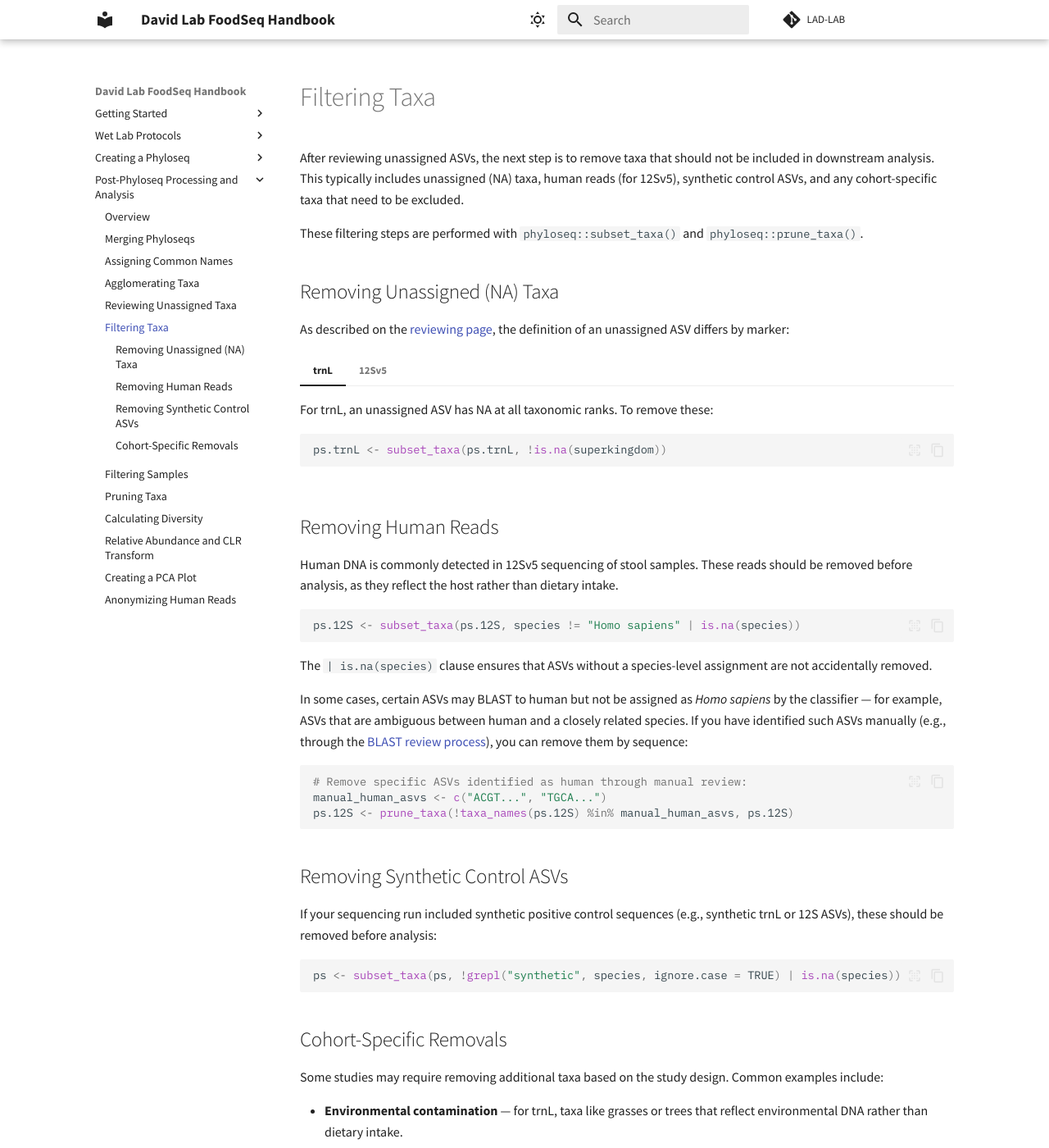
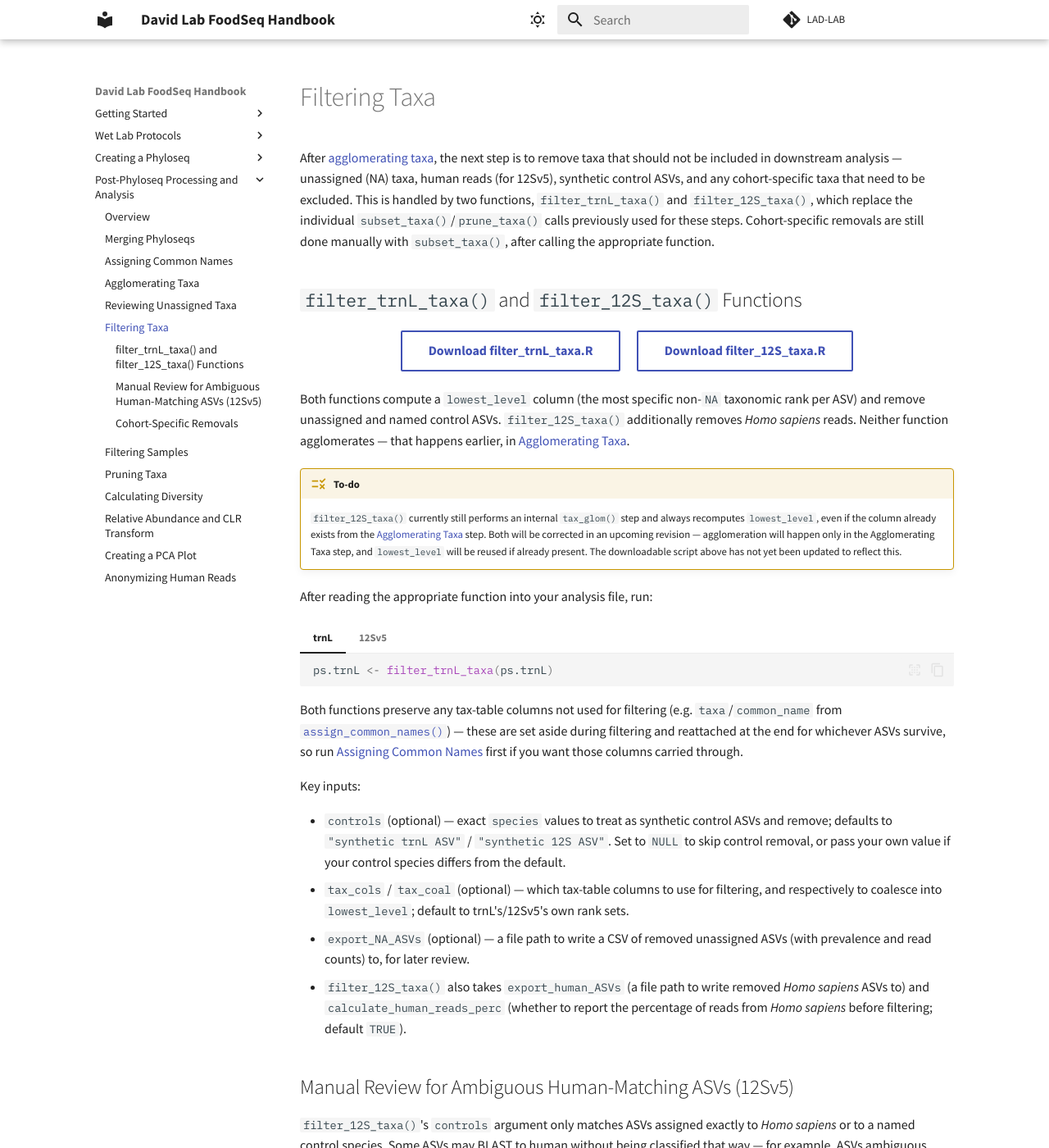
Before and after one commit to LAD-LAB/lad-lab.github.io, an MkDocs documentation site: the page built from docs/taxafiltering.md, in a window 1280 px wide and 1400 px high. Shown: the whole window at 82% size. Built offline with MkDocs 1.6.1 and Material for MkDocs 9.7.7, drawn with Linux system fonts in a browser that asks for light colours; some of the changed text lies outside the part shown.

Commit message:
Revise taxa filtering methods and documentation
Updated the filtering process to include new functions for taxa removal and clarified the steps for handling unassigned ASVs and human reads.

````diff
--- a/docs/taxafiltering.md
+++ b/docs/taxafiltering.md
@@ -1,42 +1,46 @@
 # Filtering Taxa
 
-After reviewing unassigned ASVs, the next step is to remove taxa that should not be included in downstream analysis. This typically includes unassigned (NA) taxa, human reads (for 12Sv5), synthetic control ASVs, and any cohort-specific taxa that need to be excluded.
+After [agglomerating taxa](glomming.md), the next step is to remove taxa that should not be included in downstream analysis — unassigned (NA) taxa, human reads (for 12Sv5), synthetic control ASVs, and any cohort-specific taxa that need to be excluded. This is handled by two functions, `filter_trnL_taxa()` and `filter_12S_taxa()`, which replace the individual `subset_taxa()`/`prune_taxa()` calls previously used for these steps. Cohort-specific removals are still done manually with `subset_taxa()`, after calling the appropriate function.
 
-These filtering steps are performed with `phyloseq::subset_taxa()` and `phyloseq::prune_taxa()`.
+## `filter_trnL_taxa()` and `filter_12S_taxa()` Functions
 
-## Removing Unassigned (NA) Taxa
+<div class="download-buttons" markdown>
+[Download filter_trnL_taxa.R](files/filter_trnL_taxa.R){ .md-button }
+[Download filter_12S_taxa.R](files/filter_12S_taxa.R){ .md-button }
+</div>
 
-As described on the [reviewing page](reviewing.md), the definition of an unassigned ASV differs by marker:
+Both functions compute a `lowest_level` column (the most specific non-`NA` taxonomic rank per ASV) and remove unassigned and named control ASVs. `filter_12S_taxa()` additionally removes *Homo sapiens* reads. Neither function agglomerates — that happens earlier, in [Agglomerating Taxa](glomming.md).
+
+!!! to-do
+
+    `filter_12S_taxa()` currently still performs an internal `tax_glom()` step and always recomputes `lowest_level`, even if the column already exists from the [Agglomerating Taxa](glomming.md) step. Both will be corrected in an upcoming revision — agglomeration will happen only in the Agglomerating Taxa step, and `lowest_level` will be reused if already present. The downloadable script above has not yet been updated to reflect this.
+
+After reading the appropriate function into your analysis file, run:
 
 === "trnL"
 
-    For trnL, an unassigned ASV has NA at all taxonomic ranks. To remove these:
-
     ``` r
-    ps.trnL <- subset_taxa(ps.trnL, !is.na(superkingdom))
+    ps.trnL <- filter_trnL_taxa(ps.trnL)
     ```
 
 === "12Sv5"
 
-    For 12Sv5, an unassigned ASV has NA at both order and family. To remove these:
-
     ``` r
-    ps.12S <- subset_taxa(ps.12S, !(is.na(order) & is.na(family)))
+    ps.12S <- filter_12S_taxa(ps.12S)
     ```
 
-    Note that this retains ASVs that have an assignment at order or family (or both), even if lower ranks like genus or species are NA.
+Both functions preserve any tax-table columns not used for filtering (e.g. `taxa`/`common_name` from [`assign_common_names()`](commonnames.md#assign_common_names-function)) — these are set aside during filtering and reattached at the end for whichever ASVs survive, so run [Assigning Common Names](commonnames.md) first if you want those columns carried through.
 
-## Removing Human Reads
+Key inputs:
 
-Human DNA is commonly detected in 12Sv5 sequencing of stool samples. These reads should be removed before analysis, as they reflect the host rather than dietary intake.
+* `controls` (optional) — exact `species` values to treat as synthetic control ASVs and remove; defaults to `"synthetic trnL ASV"` / `"synthetic 12S ASV"`. Set to `NULL` to skip control removal, or pass your own value if your control species differs from the default.
+* `tax_cols` / `tax_coal` (optional) — which tax-table columns to use for filtering, and respectively to coalesce into `lowest_level`; default to trnL's/12Sv5's own rank sets.
+* `export_NA_ASVs` (optional) — a file path to write a CSV of removed unassigned ASVs (with prevalence and read counts) to, for later review.
+* `filter_12S_taxa()` also takes `export_human_ASVs` (a file path to write removed *Homo sapiens* ASVs to) and `calculate_human_reads_perc` (whether to report the percentage of reads from *Homo sapiens* before filtering; default `TRUE`).
 
-``` r
-ps.12S <- subset_taxa(ps.12S, species != "Homo sapiens" | is.na(species))
-```
+## Manual Review for Ambiguous Human-Matching ASVs (12Sv5)
 
-The `| is.na(species)` clause ensures that ASVs without a species-level assignment are not accidentally removed.
-
-In some cases, certain ASVs may BLAST to human but not be assigned as *Homo sapiens* by the classifier — for example, ASVs that are ambiguous between human and a closely related species. If you have identified such ASVs manually (e.g., through the [BLAST review process](reviewing.md#blasting-unassigned-asvs)), you can remove them by sequence:
+`filter_12S_taxa()`'s `controls` argument only matches ASVs assigned exactly to *Homo sapiens* or to a named control species. Some ASVs may BLAST to human without being classified that way — for example, ASVs ambiguous between human and a closely related species. If you have identified such ASVs manually (e.g., through the [BLAST review process](reviewing.md#blasting-unassigned-asvs)), remove them by sequence after calling `filter_12S_taxa()`:
 
 ``` r
 # Remove specific ASVs identified as human through manual review:
@@ -44,17 +48,13 @@ manual_human_asvs <- c("ACGT...", "TGCA...")
 ps.12S <- prune_taxa(!taxa_names(ps.12S) %in% manual_human_asvs, ps.12S)
 ```
 
-## Removing Synthetic Control ASVs
+!!! note "Synthetic controls with a different name"
 
-If your sequencing run included synthetic positive control sequences (e.g., synthetic trnL or 12S ASVs), these should be removed before analysis:
-
-``` r
-ps <- subset_taxa(ps, !grepl("synthetic", species, ignore.case = TRUE) | is.na(species))
-```
+    If your sequencing run's synthetic control ASV isn't named exactly `"synthetic trnL ASV"` or `"synthetic 12S ASV"`, pass the actual value via `controls = "[your control's species name]"`, or filter it out manually with `subset_taxa()`.
 
 ## Cohort-Specific Removals
 
-Some studies may require removing additional taxa based on the study design. Common examples include:
+Some studies may require removing additional taxa based on the study design, after calling `filter_trnL_taxa()`/`filter_12S_taxa()`. Common examples include:
 
 * **Environmental contamination** — for trnL, taxa like grasses or trees that reflect environmental DNA rather than dietary intake.
 * **Known contaminants** — taxa identified during [quality control](pipeline.md#quality-control) as likely cross-contamination from positive controls or other samples.
````
